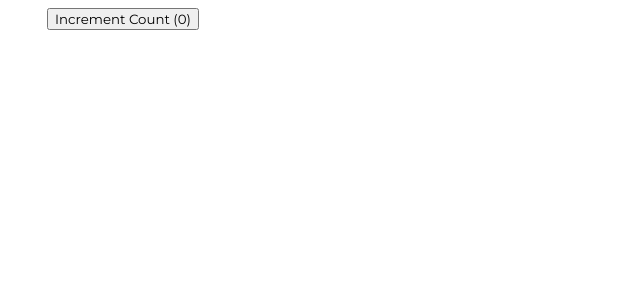
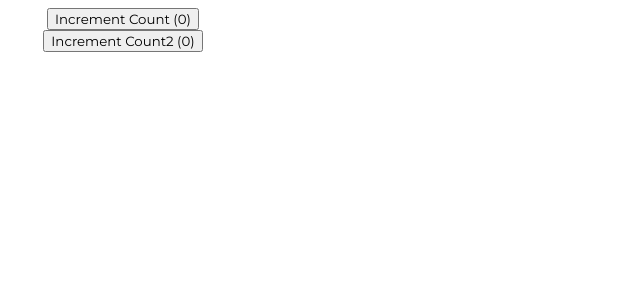
Before and after one commit to patthoege/funtional-component-css-challenge, a React (Create React App) app in the folder my-app/: page / in a window 1280 px wide. Shown: the top 300 px of the page, without its empty margins (0-640 px from the left). Built offline with nearby package versions, Linux system fonts and the light colour scheme.

Commit message:
UseEffectCounter Conditional Effect

```diff
--- a/my-app/src/components/UseEffectCounter.js
+++ b/my-app/src/components/UseEffectCounter.js
@@ -1,19 +1,26 @@
-import React, {useState, useEffect} from 'react'
+import React, { useState, useEffect } from "react";
 
 function UseEffectCounter() {
   const [count, setCount] = useState(0);
   useEffect(() => {
+    console.log("count 1 effect");
     document.title = count;
-    });
+  }, [count]);
+  const [count2, setCount2] = useState(0);
+  useEffect(() => {
+    console.log("count 2 effect");
+    document.title = count2;
+  }, [count2]);
   return (
     <div>
-            <button onClick={
-                () => setCount(count => count + 1)
-            }>
+      <button onClick={() => setCount((count) => count + 1)}>
         Increment Count ({count})
       </button>
+      <button onClick={() => setCount2((count2) => count2 + 1)}>
+        Increment Count2 ({count2})
+      </button>
     </div>
-    )
+  );
 }
 
-export default UseEffectCounter
+export default UseEffectCounter;
```
Lines whose indentation alone changed are shown as unchanged.
